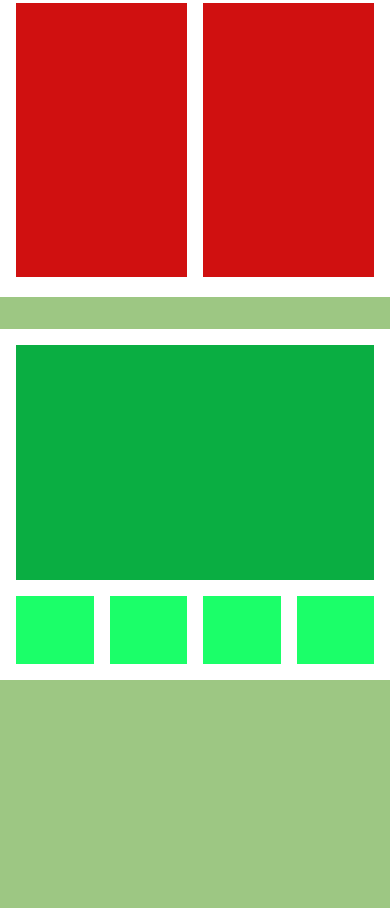
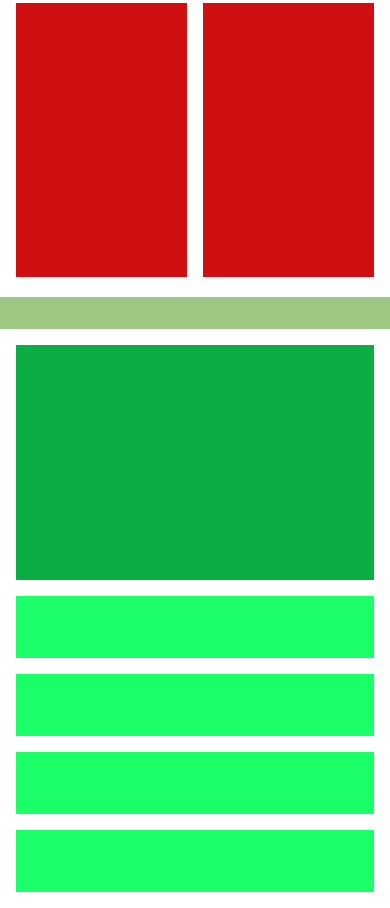
Before and after one commit to Anshyadav2005/projects, a plain HTML site: page project 5/index.html in a window 390 px wide. Shown: the part 335-1243 px from the top of the page. Before the commit the page ends 1015 px from the top, so only its background shows below. Drawn offline with Linux system fonts and the light colour scheme.

Commit message:
project completed

```diff
--- a/project 5/style.css
+++ b/project 5/style.css
@@ -53,3 +53,45 @@
   min-height: 68px;
   background-color: #1bff69;
 }
+/* tablet */
+@media (max-width: 1025px) {
+  #low-box {
+    max-width: 100%;
+    min-height: 68px;
+    margin: 16px;
+    margin-top: 0;
+    display: grid;
+    grid-template-columns: repeat(2, 1fr);
+    gap: 16px;
+  }
+  .down-box {
+    max-width: 100%;
+    min-height: 39px;
+    background-color: #1bff69;
+  }
+}
+/* phone */
+@media (max-width: 768px) {
+  #low-box {
+    max-width: 100%;
+    min-height: 68px;
+    margin: 16px;
+    margin-top: 0;
+    display: grid;
+    grid-template-columns: repeat(1, 1fr);
+    gap: 16px;
+  }
+  .down-box {
+    max-width: 100%;
+    min-height: 42px;
+    background-color: #1bff69;
+  }
+}
+/* small phone */
+@media (max-width: 480px) {
+  .down-box {
+    max-width: 100%;
+    min-height: 62px;
+    background-color: #1bff69;
+  }
+}
```
